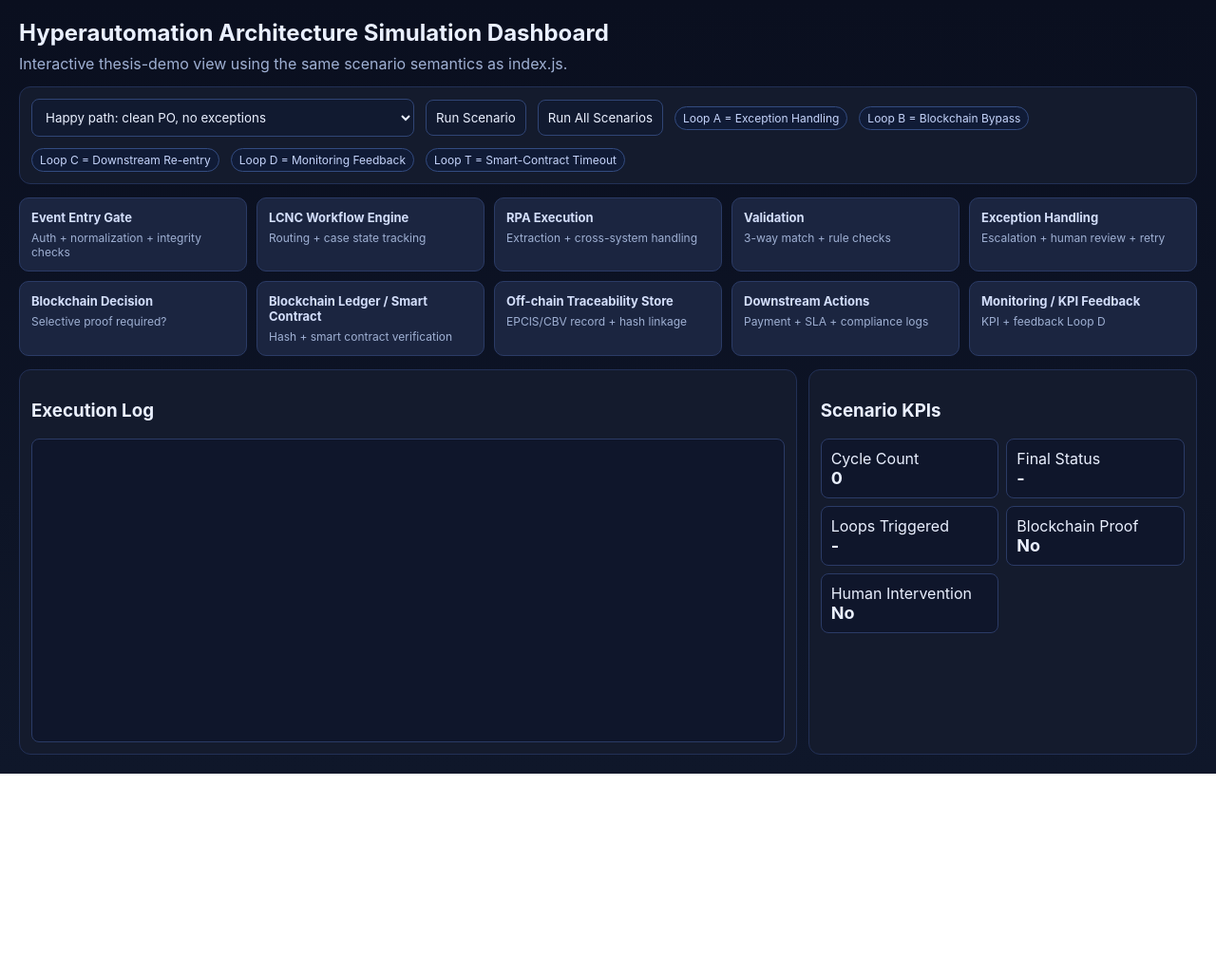
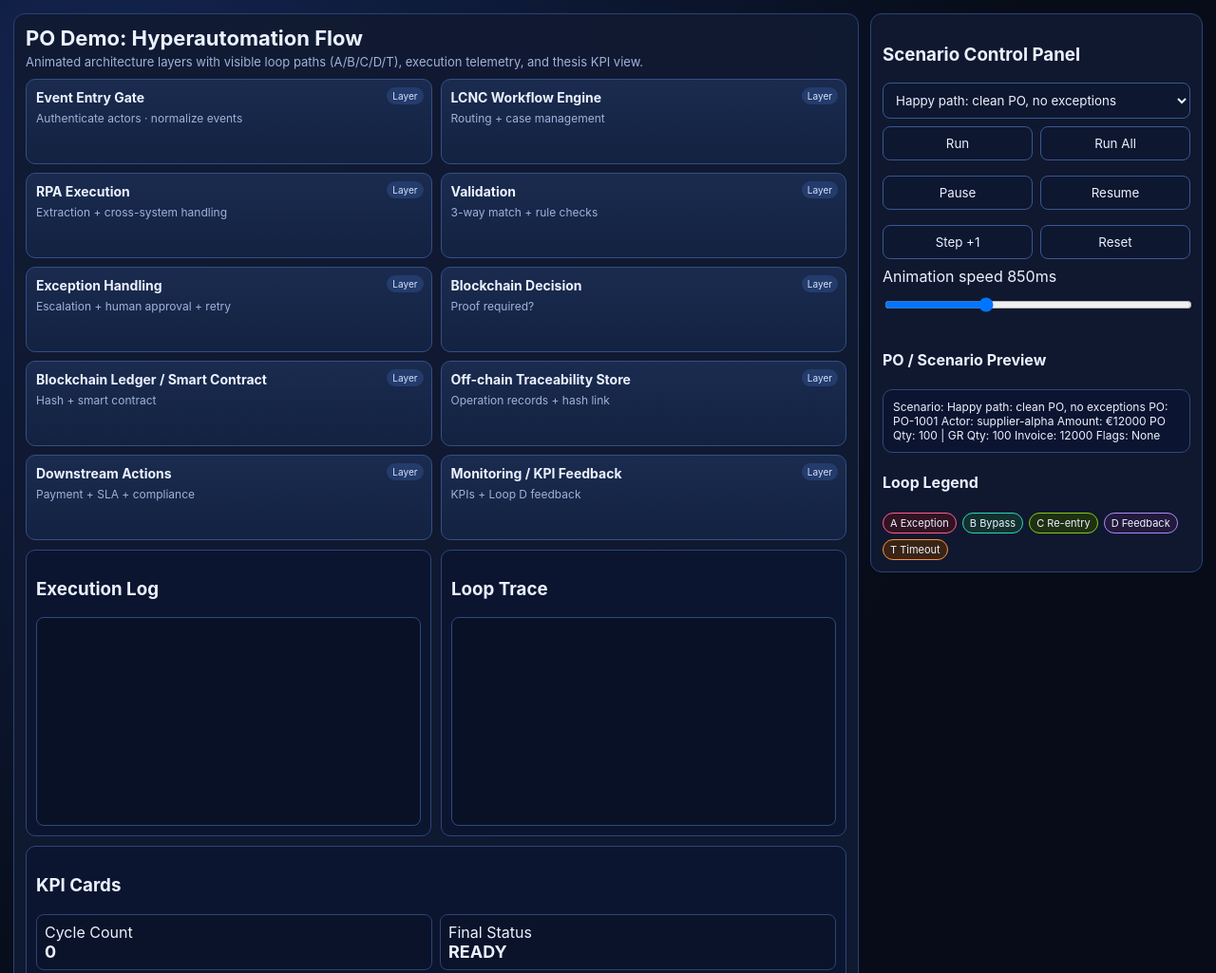
Before and after one commit to LordVulcan777/LordVulcan777, a website: page dashboard.html in a window 1280 px wide. Shown: the top 1025 px of the page at 95% size. Before the commit the page ends 815 px from the top, so only its background shows below. Drawn offline with Linux system fonts and the light colour scheme.

Commit message:
Update dashboard.html

```diff
--- a/dashboard.html
+++ b/dashboard.html
@@ -3,159 +3,168 @@
 <head>
   <meta charset="UTF-8" />
   <meta name="viewport" content="width=device-width, initial-scale=1.0" />
-  <title>Hyperautomation Thesis Dashboard</title>
+  <title>PO Demo - Hyperautomation Dashboard</title>
   <style>
-    :root{--bg:#0b1020;--panel:#141b2d;--card:#1b2540;--text:#eaf0ff;--muted:#9fb0d3;--active:#2dd4bf;--warn:#f59e0b;--bad:#ef4444;--ok:#22c55e;--loop:#8b5cf6}
+    :root{--bg:#070c18;--panel:#101a31;--card:#172544;--text:#ebf1ff;--muted:#9fb2db;--act:#39c0ed;--ok:#22c55e;--warn:#f59e0b;--bad:#ef4444;--a:#ff5d8f;--b:#2dd4bf;--c:#84cc16;--d:#a78bfa;--t:#fb923c}
     *{box-sizing:border-box;font-family:Inter,Segoe UI,Arial,sans-serif}
-    body{margin:0;background:linear-gradient(180deg,#0a0f1f,#0f172a);color:var(--text)}
-    .wrap{max-width:1320px;margin:0 auto;padding:20px}
-    h1{font-size:24px;margin:0 0 8px}
-    .sub{color:var(--muted);margin-bottom:14px}
-    .top{display:flex;gap:12px;flex-wrap:wrap;align-items:center;background:var(--panel);padding:12px;border-radius:12px;border:1px solid #223056}
-    select,button{background:#111a30;color:var(--text);border:1px solid #304575;border-radius:8px;padding:10px}
-    button{cursor:pointer}
-    .grid{display:grid;grid-template-columns:repeat(5,1fr);gap:10px;margin-top:14px}
-    .card{background:var(--card);border:1px solid #2b3b66;border-radius:10px;padding:12px;min-height:78px;position:relative;transition:.2s}
-    .card h3{margin:0;font-size:13px;color:#d3defa}
-    .card p{margin:6px 0 0;color:var(--muted);font-size:12px}
-    .active{outline:2px solid var(--active);box-shadow:0 0 0 2px rgba(45,212,191,.2) inset;transform:translateY(-2px)}
-    .loopA,.loopB,.loopC,.loopD,.loopT{border-color:var(--loop)}
-    .panes{display:grid;grid-template-columns:2fr 1fr;gap:12px;margin-top:14px}
-    .panel{background:var(--panel);border:1px solid #223056;border-radius:12px;padding:12px}
-    .log{height:320px;overflow:auto;background:#0f162b;border:1px solid #2b3b66;border-radius:8px;padding:8px;font-family:ui-monospace,Consolas,monospace;font-size:12px}
-    .kpis{display:grid;grid-template-columns:repeat(2,1fr);gap:8px}
-    .k{background:#0f162b;border:1px solid #2b3b66;border-radius:8px;padding:10px}
-    .k .v{font-size:18px;font-weight:700}
-    .legend{display:flex;gap:8px;flex-wrap:wrap;margin-top:10px}
-    .pill{padding:4px 8px;border-radius:999px;font-size:12px;border:1px solid #334b80;background:#101b36;color:#c5d4fb}
+    body{margin:0;background:radial-gradient(circle at 10% 10%,#12244f 0,#070c18 60%);color:var(--text)}
+    .app{display:grid;grid-template-columns:1fr 350px;gap:12px;max-width:1500px;margin:auto;padding:14px}
+    .left,.right{background:rgba(16,26,49,.95);border:1px solid #2b4274;border-radius:12px}
+    .left{padding:12px}.right{padding:12px;position:sticky;top:10px;height:fit-content}
+    h1{margin:0 0 4px;font-size:22px}.sub{margin:0 0 10px;color:var(--muted);font-size:13px}
+    .layers{display:grid;grid-template-columns:repeat(2,1fr);gap:9px}
+    .layer{background:linear-gradient(180deg,#1a2b4f,#132241);border:1px solid #334f86;border-radius:10px;padding:10px;min-height:90px;position:relative;transition:.25s}
+    .layer h3{margin:0;font-size:14px}.layer p{margin:6px 0 0;color:var(--muted);font-size:12px}
+    .layer.active{outline:2px solid var(--act);transform:translateY(-2px)}
+    .layer .tag{position:absolute;top:8px;right:8px;font-size:10px;color:#d4e2ff;background:#243c6c;padding:3px 6px;border-radius:999px}
+    .loop{border-left:5px solid transparent}
+    .loopA{border-left-color:var(--a)} .loopB{border-left-color:var(--b)} .loopC{border-left-color:var(--c)} .loopD{border-left-color:var(--d)} .loopT{border-left-color:var(--t)}
+    .row{display:grid;grid-template-columns:1fr 1fr;gap:10px;margin-top:10px}
+    .panel{background:#0c1530;border:1px solid #2d467a;border-radius:10px;padding:10px}
+    .log,.trace{height:220px;overflow:auto;white-space:pre-wrap;font:12px ui-monospace,Consolas,monospace;background:#091126;border:1px solid #2e497d;border-radius:8px;padding:8px}
+    .kpis{display:grid;grid-template-columns:1fr 1fr;gap:8px}
+    .k{background:#0a1329;border:1px solid #2c4476;border-radius:8px;padding:8px}.k .v{font-size:18px;font-weight:700}
+    select,button,input[type=range]{width:100%;margin-bottom:8px;background:#0e1730;color:var(--text);border:1px solid #385892;border-radius:8px;padding:9px}
+    button{cursor:pointer}.btns{display:grid;grid-template-columns:1fr 1fr;gap:8px}
+    .preview{background:#0b1430;border:1px solid #2f497c;border-radius:10px;padding:10px;font-size:12px}
+    .legend{display:flex;flex-wrap:wrap;gap:6px}.pill{font-size:11px;padding:3px 7px;border-radius:999px;border:1px solid #4966a1}
+    .A{background:#311322;border-color:var(--a)}.B{background:#12312e;border-color:var(--b)}.C{background:#1f3011;border-color:var(--c)}.D{background:#23193b;border-color:var(--d)}.T{background:#3a2414;border-color:var(--t)}
   </style>
 </head>
 <body>
-  <div class="wrap">
-    <h1>Hyperautomation Architecture Simulation Dashboard</h1>
-    <div class="sub">Interactive thesis-demo view using the same scenario semantics as <code>index.js</code>.</div>
+  <div class="app">
+    <section class="left">
+      <h1>PO Demo: Hyperautomation Flow</h1>
+      <p class="sub">Animated architecture layers with visible loop paths (A/B/C/D/T), execution telemetry, and thesis KPI view.</p>
+      <div class="layers" id="layers"></div>
 
-    <div class="top">
-      <select id="scenarioSelect"></select>
-      <button id="runBtn">Run Scenario</button>
-      <button id="runAllBtn">Run All Scenarios</button>
-      <span class="pill">Loop A = Exception Handling</span>
-      <span class="pill">Loop B = Blockchain Bypass</span>
-      <span class="pill">Loop C = Downstream Re-entry</span>
-      <span class="pill">Loop D = Monitoring Feedback</span>
-      <span class="pill">Loop T = Smart-Contract Timeout</span>
+      <div class="row">
+        <div class="panel"><h3>Execution Log</h3><div class="log" id="log"></div></div>
+        <div class="panel"><h3>Loop Trace</h3><div class="trace" id="trace"></div></div>
       </div>
 
-    <div class="grid" id="cards"></div>
-
-    <div class="panes">
-      <div class="panel">
-        <h3>Execution Log</h3>
-        <div class="log" id="log"></div>
-      </div>
-      <div class="panel">
-        <h3>Scenario KPIs</h3>
+      <div class="panel" style="margin-top:10px">
+        <h3>KPI Cards</h3>
         <div class="kpis">
           <div class="k"><div>Cycle Count</div><div class="v" id="kCycle">0</div></div>
-          <div class="k"><div>Final Status</div><div class="v" id="kStatus">-</div></div>
+          <div class="k"><div>Final Status</div><div class="v" id="kStatus">READY</div></div>
           <div class="k"><div>Loops Triggered</div><div class="v" id="kLoops">-</div></div>
           <div class="k"><div>Blockchain Proof</div><div class="v" id="kProof">No</div></div>
           <div class="k"><div>Human Intervention</div><div class="v" id="kHuman">No</div></div>
+          <div class="k"><div>Current PO</div><div class="v" id="kPO">-</div></div>
         </div>
       </div>
+    </section>
+
+    <aside class="right">
+      <h3>Scenario Control Panel</h3>
+      <select id="scenario"></select>
+      <div class="btns">
+        <button id="run">Run</button>
+        <button id="runAll">Run All</button>
+        <button id="pause">Pause</button>
+        <button id="resume">Resume</button>
+        <button id="step">Step +1</button>
+        <button id="reset">Reset</button>
       </div>
+      <label>Animation speed <span id="speedLabel">850ms</span></label>
+      <input type="range" id="speed" min="250" max="2200" step="50" value="850" />
+
+      <h4>PO / Scenario Preview</h4>
+      <div class="preview" id="preview"></div>
+
+      <h4>Loop Legend</h4>
+      <div class="legend">
+        <span class="pill A">A Exception</span><span class="pill B">B Bypass</span><span class="pill C">C Re-entry</span><span class="pill D">D Feedback</span><span class="pill T">T Timeout</span>
+      </div>
+    </aside>
   </div>
 
 <script>
-const steps = [
-  ['entry','Event Entry Gate','Auth + normalization + integrity checks'],
-  ['lcnc','LCNC Workflow Engine','Routing + case state tracking'],
+const LAYERS=[
+['entry','Event Entry Gate','Authenticate actors · normalize events'],
+['lcnc','LCNC Workflow Engine','Routing + case management'],
 ['rpaExec','RPA Execution','Extraction + cross-system handling'],
-  ['validation','Validation','3-way match + rule checks'],
-  ['exception','Exception Handling','Escalation + human review + retry'],
-  ['bDecision','Blockchain Decision','Selective proof required?'],
-  ['ledger','Blockchain Ledger / Smart Contract','Hash + smart contract verification'],
-  ['offchain','Off-chain Traceability Store','EPCIS/CBV record + hash linkage'],
-  ['downstream','Downstream Actions','Payment + SLA + compliance logs'],
-  ['monitor','Monitoring / KPI Feedback','KPI + feedback Loop D'],
+['val','Validation','3-way match + rule checks'],
+['ex','Exception Handling','Escalation + human approval + retry'],
+['bDecision','Blockchain Decision','Proof required?'],
+['ledger','Blockchain Ledger / Smart Contract','Hash + smart contract'],
+['off','Off-chain Traceability Store','Operation records + hash link'],
+['down','Downstream Actions','Payment + SLA + compliance'],
+['mon','Monitoring / KPI Feedback','KPIs + Loop D feedback']
 ];
 
-const scenarios = [
-  { name: 'Happy path: clean PO, no exceptions', poId: 'PO-1001', actor: 'supplier-alpha', amountEUR: 12000, poQty: 100, grQty: 100, invoiceAmount: 12000, currency: 'EUR' },
-  { name: 'Quantity mismatch: GR differs from PO, human resolves', poId: 'PO-1002', actor: 'supplier-alpha', amountEUR: 15000, poQty: 100, grQty: 95, invoiceAmount: 15000, currency: 'EUR' },
-  { name: 'Invoice amount mismatch', poId: 'PO-1003', actor: 'manufacturer-1', amountEUR: 18000, poQty: 50, grQty: 50, invoiceAmount: 17900, currency: 'EUR' },
-  { name: 'High-value PO: mandatory blockchain proof > €50k', poId: 'PO-1004', actor: 'supplier-alpha', amountEUR: 70000, poQty: 10, grQty: 10, invoiceAmount: 70000, currency: 'EUR' },
-  { name: 'Duplicate PO: same PO submitted twice, rejected at entry', poId: 'PO-1001', actor: 'supplier-alpha', amountEUR: 12000, poQty: 100, grQty: 100, invoiceAmount: 12000, currency: 'EUR' },
-  { name: 'Corrupt data: missing required fields', poId: 'PO-1005', actor: 'supplier-alpha', amountEUR: 5000, poQty: 10, grQty: 10, currency: 'EUR' },
-  { name: 'Unauthorized actor', poId: 'PO-1006', actor: 'unknown-supplier', amountEUR: 6000, poQty: 20, grQty: 20, invoiceAmount: 6000, currency: 'EUR' },
-  { name: 'Smart contract timeout: Loop T fires', poId: 'PO-1007', actor: 'manufacturer-1', amountEUR: 90000, poQty: 4, grQty: 4, invoiceAmount: 90000, currency: 'EUR', smartContractTimeout: true },
-  { name: 'Retry limit exceeded: terminal status', poId: 'PO-1008', actor: 'supplier-alpha', amountEUR: 20000, poQty: 30, grQty: 20, invoiceAmount: 20000, currency: 'EUR', unresolvable: true },
-  { name: 'Partial delivery: split payment', poId: 'PO-1009', actor: 'logistics-7', amountEUR: 24000, poQty: 100, grQty: 60, invoiceAmount: 24000, currency: 'EUR', partialDelivery: true },
-  { name: 'Compliance audit flag: mandatory on-chain proof', poId: 'PO-1010', actor: 'retailer-9', amountEUR: 8000, poQty: 12, grQty: 12, invoiceAmount: 8000, currency: 'EUR', complianceAuditFlag: true },
-  { name: 'Edge case: direct rerouting path (Loop C)', poId: 'PO-1011', actor: 'supplier-alpha', amountEUR: 3000, poQty: 5, grQty: 5, invoiceAmount: 3000, currency: 'EUR', directFromEntry: true },
-  { name: 'Edge case: manual-only workflow route', poId: 'PO-1012', actor: 'manufacturer-1', amountEUR: 11000, poQty: 40, grQty: 40, invoiceAmount: 11000, currency: 'EUR', manualOnly: true },
+const scenarios=[
+  { name:'Happy path: clean PO, no exceptions', poId:'PO-1001', actor:'supplier-alpha', amountEUR:12000, poQty:100, grQty:100, invoiceAmount:12000, currency:'EUR' },
+  { name:'Quantity mismatch: GR differs from PO, human resolves', poId:'PO-1002', actor:'supplier-alpha', amountEUR:15000, poQty:100, grQty:95, invoiceAmount:15000, currency:'EUR' },
+  { name:'Invoice amount mismatch', poId:'PO-1003', actor:'manufacturer-1', amountEUR:18000, poQty:50, grQty:50, invoiceAmount:17900, currency:'EUR' },
+  { name:'High-value PO: mandatory blockchain proof > €50k', poId:'PO-1004', actor:'supplier-alpha', amountEUR:70000, poQty:10, grQty:10, invoiceAmount:70000, currency:'EUR' },
+  { name:'Duplicate PO rejected', poId:'PO-1001', actor:'supplier-alpha', amountEUR:12000, poQty:100, grQty:100, invoiceAmount:12000, currency:'EUR' },
+  { name:'Corrupt data rejected', poId:'PO-1005', actor:'supplier-alpha', amountEUR:5000, poQty:10, grQty:10, currency:'EUR' },
+  { name:'Unauthorized actor rejected', poId:'PO-1006', actor:'unknown-supplier', amountEUR:6000, poQty:20, grQty:20, invoiceAmount:6000, currency:'EUR' },
+  { name:'Smart contract timeout Loop T', poId:'PO-1007', actor:'manufacturer-1', amountEUR:90000, poQty:4, grQty:4, invoiceAmount:90000, currency:'EUR', smartContractTimeout:true },
+  { name:'Retry limit exceeded terminal', poId:'PO-1008', actor:'supplier-alpha', amountEUR:20000, poQty:30, grQty:20, invoiceAmount:20000, currency:'EUR', unresolvable:true },
+  { name:'Partial delivery split payment', poId:'PO-1009', actor:'logistics-7', amountEUR:24000, poQty:100, grQty:60, invoiceAmount:24000, currency:'EUR', partialDelivery:true },
+  { name:'Compliance audit mandatory on-chain proof', poId:'PO-1010', actor:'retailer-9', amountEUR:8000, poQty:12, grQty:12, invoiceAmount:8000, currency:'EUR', complianceAuditFlag:true },
+  { name:'Direct reroute Loop C', poId:'PO-1011', actor:'supplier-alpha', amountEUR:3000, poQty:5, grQty:5, invoiceAmount:3000, currency:'EUR', directFromEntry:true },
+  { name:'Manual-only workflow route', poId:'PO-1012', actor:'manufacturer-1', amountEUR:11000, poQty:40, grQty:40, invoiceAmount:11000, currency:'EUR', manualOnly:true },
 ];
 
-const state = {seenPOs:new Set(), trusted:new Set(['supplier-alpha','manufacturer-1','logistics-7','retailer-9'])};
-const sleep = (ms)=>new Promise(r=>setTimeout(r,ms));
-const cards = document.getElementById('cards');
-const logEl = document.getElementById('log');
+const trusted=new Set(['supplier-alpha','manufacturer-1','logistics-7','retailer-9']);
+const seen=new Set();
+let paused=false,grant=0,running=false;
+const $=id=>document.getElementById(id);
 
-function initCards(){cards.innerHTML=''; steps.forEach(([id,t,d])=>{const c=document.createElement('div');c.className='card';c.id=id;c.innerHTML=`<h3>${t}</h3><p>${d}</p>`;cards.appendChild(c);});}
-function active(id){document.querySelectorAll('.card').forEach(c=>c.classList.remove('active'));document.getElementById(id)?.classList.add('active');}
-function markLoop(loop){const map={A:'exception',B:'bDecision',C:'bDecision',D:'monitor',T:'ledger'};const el=document.getElementById(map[loop]);if(el)el.classList.add('loop'+loop);}
-function log(msg){logEl.innerHTML += msg+'\n'; logEl.scrollTop=logEl.scrollHeight;}
-function resetUI(){initCards();logEl.innerHTML='';['kCycle','kStatus','kLoops','kProof','kHuman'].forEach(id=>document.getElementById(id).textContent=id==='kProof'||id==='kHuman'?'No':'-');document.getElementById('kCycle').textContent='0';}
+function initLayers(){ $('layers').innerHTML=''; LAYERS.forEach(([id,t,d])=>{const el=document.createElement('div');el.className='layer';el.id=id;el.innerHTML=`<span class='tag'>Layer</span><h3>${t}</h3><p>${d}</p>`;$('layers').appendChild(el);}); }
+function act(id){document.querySelectorAll('.layer').forEach(e=>e.classList.remove('active'));$(id)?.classList.add('active');}
+function log(m){$('log').textContent+=m+'\n';$('log').scrollTop=$('log').scrollHeight;}
+function loopTag(loop,msg){const line=document.createElement('div');line.className='layer loop loop'+loop;line.style.minHeight='unset';line.style.padding='6px 8px';line.innerHTML=`<b>Loop ${loop}</b> → ${msg}`;$('trace').appendChild(line);$('trace').scrollTop=$('trace').scrollHeight;}
+async function delay(){while(paused&&grant===0)await new Promise(r=>setTimeout(r,80));if(grant>0)grant--;await new Promise(r=>setTimeout(r,+$('speed').value));}
+function setPreview(s){$('preview').textContent=`Scenario: ${s.name}\nPO: ${s.poId||'N/A'}\nActor: ${s.actor||'N/A'}\nAmount: €${s.amountEUR||0}\nPO Qty: ${s.poQty||'-'} | GR Qty: ${s.grQty||'-'}\nInvoice: ${s.invoiceAmount??'-'}\nFlags: ${Object.keys(s).filter(k=>typeof s[k]==='boolean'&&s[k]).join(', ')||'None'}`;}
+function resetUI(){initLayers();$('log').textContent='';$('trace').textContent='';$('kCycle').textContent='0';$('kStatus').textContent='READY';$('kLoops').textContent='-';$('kProof').textContent='No';$('kHuman').textContent='No';$('kPO').textContent='-';}
 
-async function runScenario(scn){
-  resetUI();
-  const loops=[]; let cycle=0; let human=false; let proof=false; let status='IN_PROGRESS';
+async function runScenario(s){running=true;resetUI();setPreview(s);$('kPO').textContent=s.poId||'-';
+let loops=[],cycle=0,status='IN_PROGRESS',proof=false,human=false;
 const req=['poId','actor','amountEUR','poQty','grQty','invoiceAmount','currency'];
-
-  active('entry'); cycle++; log('[Event Entry Gate] Authenticating and validating event...'); await sleep(350);
-  if(!state.trusted.has(scn.actor)){status='REJECTED'; log('REJECT unauthorized actor.');}
-  else if(req.some(k=>scn[k]===undefined||scn[k]===null)){status='REJECTED'; log('REJECT corrupt/missing required fields.');}
-  else if(state.seenPOs.has(scn.poId)){status='REJECTED'; log('REJECT duplicate PO.');}
-  else {state.seenPOs.add(scn.poId);log('Event normalized and accepted.');}
+act('entry');cycle++;log('[Entry] authenticate + normalize');await delay();
+if(!trusted.has(s.actor)){status='REJECTED';log('REJECT unauthorized actor');}
+else if(req.some(k=>s[k]===undefined||s[k]===null)){status='REJECTED';log('REJECT corrupt/missing fields');}
+else if(seen.has(s.poId)){status='REJECTED';log('REJECT duplicate PO');}
+else{seen.add(s.poId);log('Entry accepted');}
 
 if(status!=='REJECTED'){
-    active('lcnc'); cycle++; await sleep(350); log('[LCNC] Routing decision: RPA vs Human.');
-    if(scn.manualOnly){loops.push('A');markLoop('A');human=true;active('exception');cycle++;await sleep(350);log('[Exception] Manual-only review resolved.');}
+  act('lcnc');cycle++;log('[LCNC] route decision');await delay();
+  if(s.manualOnly){loops.push('A');human=true;act('ex');cycle++;loopTag('A','manual-only route to exception handling');log('Manual review resolved');await delay();}
 
-    active('rpaExec'); cycle++; await sleep(300); log('[RPA Execution] Extracted PO/GR/Invoice from connected systems.');
-    active('validation'); cycle++; await sleep(350); log('[Validation] Running 3-way match + rules.');
-    let ex=[]; if(scn.poQty!==scn.grQty)ex.push('QTY_MISMATCH'); if(scn.amountEUR!==scn.invoiceAmount)ex.push('INVOICE_MISMATCH');
-    if(ex.length){loops.push('A'); markLoop('A'); human=true; active('exception');cycle++;await sleep(350); log(`[Exception] Escalated: ${ex.join(', ')}`); if(scn.unresolvable){log('[Exception] Retry limit exceeded. TERMINAL'); status='TERMINAL';}}
+  act('rpaExec');cycle++;log('[RPA] extraction');await delay();
+  act('val');cycle++;log('[Validation] 3-way match');await delay();
+  const mism=[]; if(s.poQty!==s.grQty)mism.push('QTY_MISMATCH'); if(s.amountEUR!==s.invoiceAmount)mism.push('INVOICE_MISMATCH');
+  if(mism.length){loops.push('A');human=true;act('ex');cycle++;loopTag('A','mismatch escalated for HITL review');log('Mismatch: '+mism.join(', '));await delay(); if(s.unresolvable){status='TERMINAL';log('TERMINAL retry limit exceeded');}}
 
   if(status!=='TERMINAL'){
-      active('bDecision'); cycle++; await sleep(300);
-      const needProof = scn.amountEUR>50000 || scn.complianceAuditFlag;
-      if(!needProof){const loop=scn.directFromEntry?'C':'B'; loops.push(loop); markLoop(loop); log(`[Blockchain Decision] No proof required -> Loop ${loop}.`);}
-      else{proof=true; active('ledger'); cycle++; await sleep(400); if(scn.smartContractTimeout){loops.push('T'); markLoop('T'); human=true; active('exception'); cycle++; log('[Smart Contract] Timeout -> Loop T fallback to exception handling, then retry success.');} else {log('[Smart Contract] On-chain hash proof successful.');}}
+    act('bDecision');cycle++;await delay();
+    const need=s.amountEUR>50000||s.complianceAuditFlag;
+    if(!need){const lp=s.directFromEntry?'C':'B';loops.push(lp);loopTag(lp,lp==='C'?'direct re-entry to downstream':'blockchain bypass');log(`Loop ${lp} fired`);}
+    else{proof=true;act('ledger');cycle++;log('[Ledger] smart contract verification');await delay(); if(s.smartContractTimeout){loops.push('T');human=true;loopTag('T','timeout fallback to exception, then retry');act('ex');cycle++;await delay();}}
 
-      active('offchain'); cycle++; await sleep(300); log('[Off-chain Store] EPCIS/CBV operation record persisted with hash linkage (if any).');
-      active('downstream'); cycle++; await sleep(300); log('[Downstream] Payment/SLA/compliance actions executed.');
+    act('off');cycle++;log('[Off-chain] traceability record stored');await delay();
+    act('down');cycle++;log('[Downstream] payment/SLA/compliance');await delay();
     status='COMPLETE';
   }
 }
+loops.push('D');loopTag('D','monitoring feedback into LCNC');act('mon');cycle++;log('[Monitoring] KPI feedback complete');await delay();
+$('kCycle').textContent=String(cycle);$('kStatus').textContent=status;$('kLoops').textContent=loops.join(', ');$('kProof').textContent=proof?'Yes':'No';$('kHuman').textContent=human?'Yes':'No';
+running=false;
+}
+async function runAll(){if(running)return;for(const s of scenarios){await runScenario(s);await new Promise(r=>setTimeout(r,250));}}
 
-  loops.push('D'); markLoop('D'); active('monitor'); cycle++; await sleep(250); log('[Monitoring] KPI feedback sent to LCNC (Loop D).');
-
-  document.getElementById('kCycle').textContent=String(cycle);
-  document.getElementById('kStatus').textContent=status;
-  document.getElementById('kLoops').textContent=loops.join(', ');
-  document.getElementById('kProof').textContent=proof?'Yes':'No';
-  document.getElementById('kHuman').textContent=human?'Yes':'No';
-  log(`FINAL STATUS: ${status}`);
-}
-
-async function runAll(){for(const s of scenarios){await runScenario(s); await sleep(500);}}
-
-const sel=document.getElementById('scenarioSelect');
-scenarios.forEach((s,i)=>{const o=document.createElement('option');o.value=i;o.textContent=s.name;sel.appendChild(o);});
-initCards();
-document.getElementById('runBtn').onclick=()=>runScenario(scenarios[+sel.value]);
-document.getElementById('runAllBtn').onclick=()=>runAll();
+$('speed').addEventListener('input',e=>$('speedLabel').textContent=e.target.value+'ms');
+$('pause').onclick=()=>paused=true;$('resume').onclick=()=>{paused=false;grant=0;};$('step').onclick=()=>{paused=true;grant++;};
+$('reset').onclick=()=>{paused=false;grant=0;running=false;resetUI();setPreview(scenarios[+$('scenario').value]);};
+$('run').onclick=()=>!running&&runScenario(scenarios[+$('scenario').value]);$('runAll').onclick=()=>runAll();
+scenarios.forEach((s,i)=>{const o=document.createElement('option');o.value=i;o.textContent=s.name;$('scenario').appendChild(o)});
+$('scenario').addEventListener('change',()=>setPreview(scenarios[+$('scenario').value]));
+resetUI();setPreview(scenarios[0]);
 </script>
 </body>
 </html>
```
Lines whose indentation alone changed are shown as unchanged.
